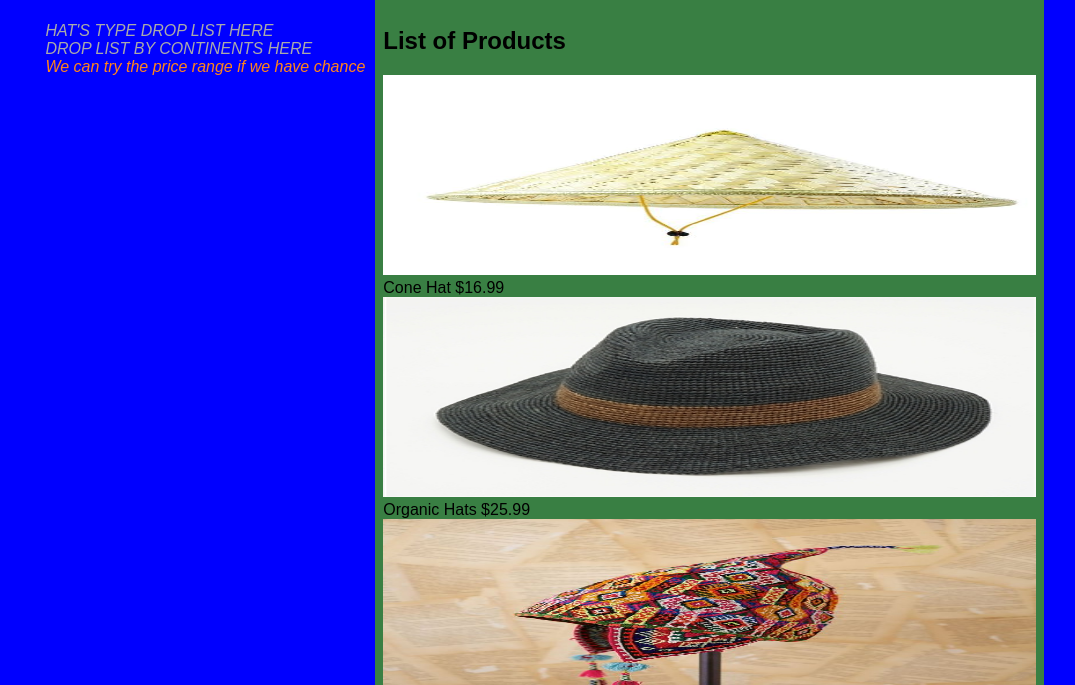
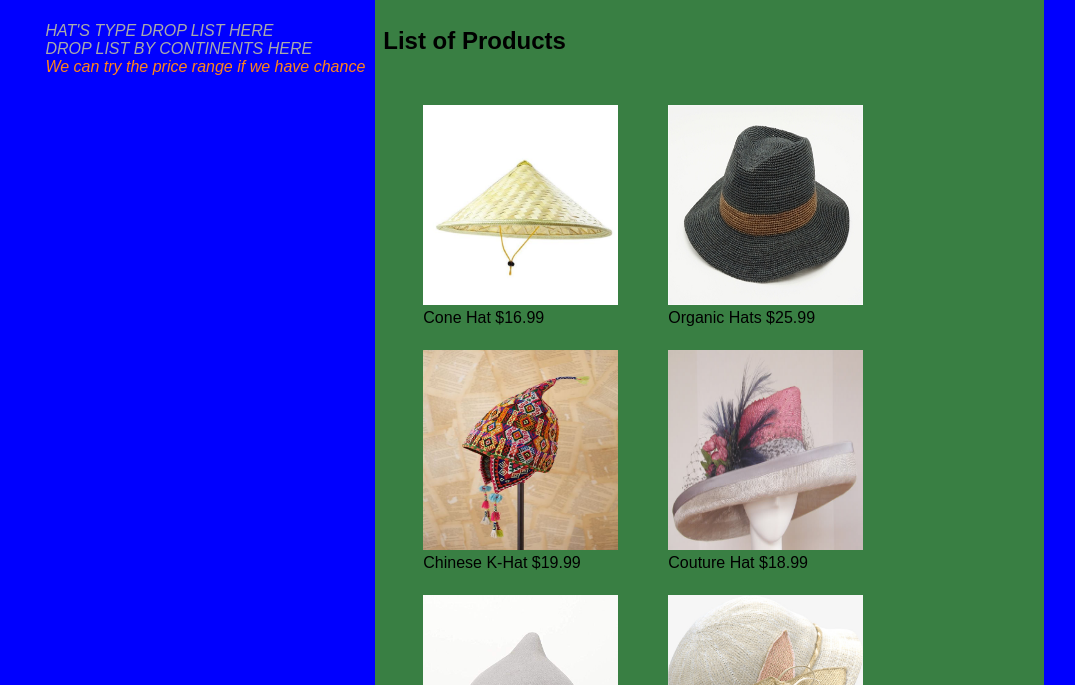
Before and after one commit to an543/Project-I-, a plain HTML site: page product.html in a window 1280 px wide. Shown: the part 115-800 px from the top of the page, without its empty margins (102-1177 px from the left). Drawn offline with Linux system fonts and the light colour scheme.

Commit message:
Update style.css
Fixing some styling the look of the product list

```diff
--- a/style.css
+++ b/style.css
@@ -58,6 +58,23 @@ p	{ font-size: 1em;
             color: #000000;
 			overflow: auto;
 			}
+.gallery {
+	flex: 1 1 auto;
+	width: 100%;
+	margin: 10px;
+	padding: 5px;
+	display: flex;
+	flex-wrap: wrap;
+}
+
+.gallery .hat {
+	height: 195px;
+	flex: 0 0 195px;
+	border: 3px solid clear;
+	margin: 25px;
+}
+
+
 #header { border: solid white 3px;
 
 }
```
